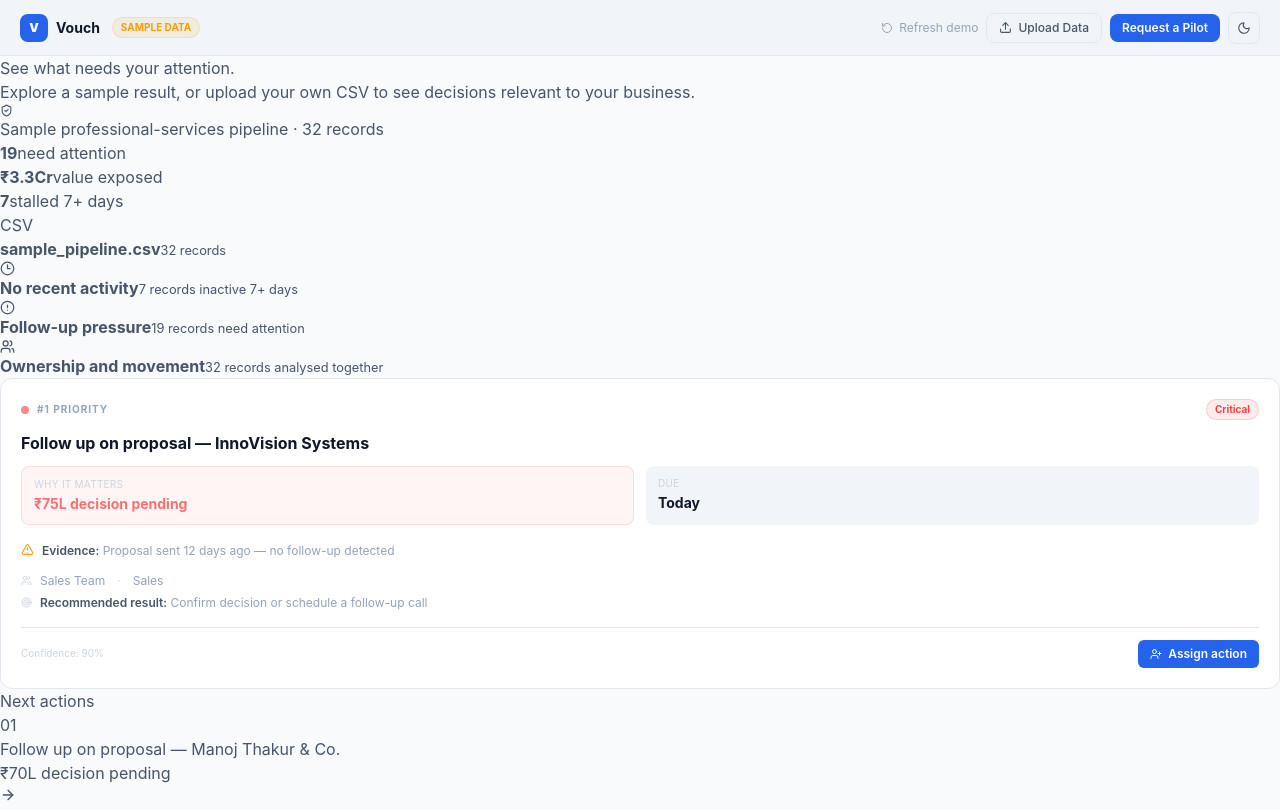
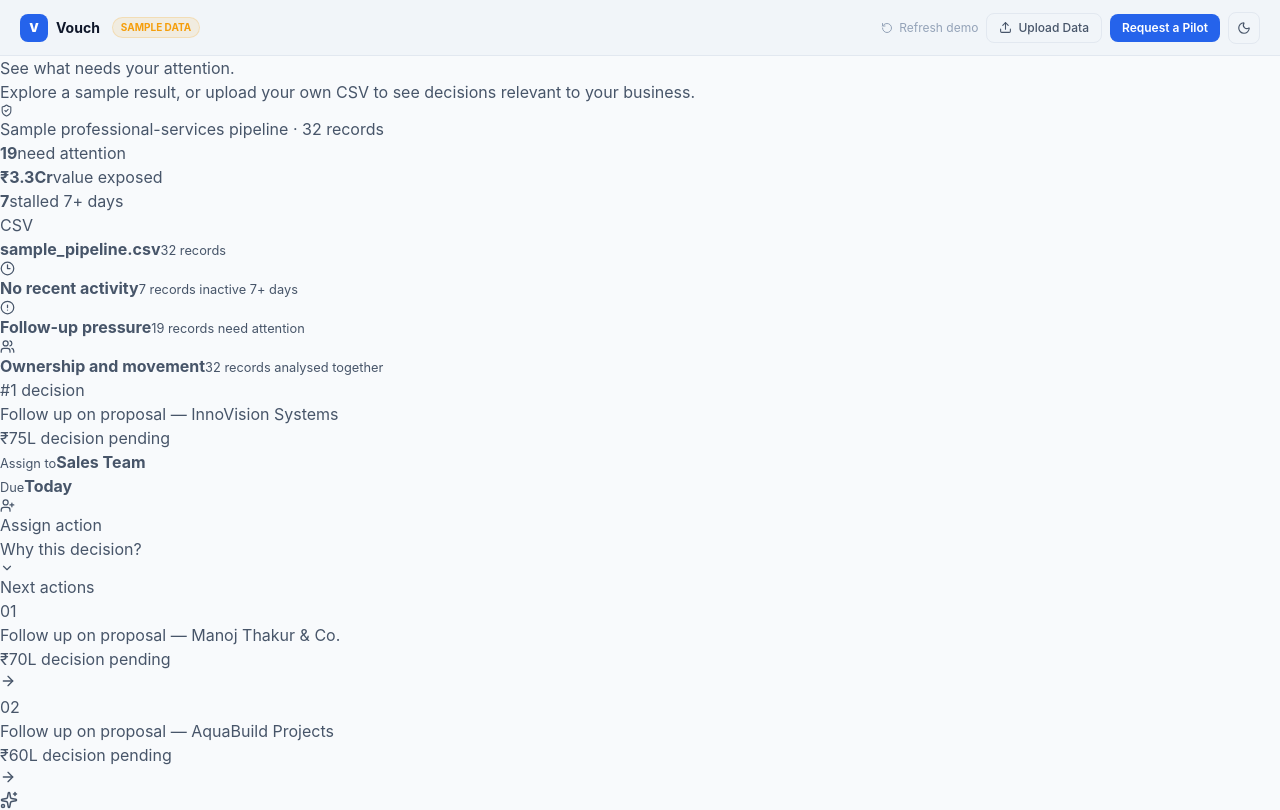
Before and after one commit to shivasricharan/vouchcc, a Next.js app: page / in a window 1280 px wide. Shown: the top 810 px of the page. Built offline with nearby package versions, Linux system fonts and the light colour scheme.

Commit message:
Build immersive decision reveal

```diff
--- a/components/dashboard/PriorityHero.tsx
+++ b/components/dashboard/PriorityHero.tsx
@@ -1,105 +1,29 @@
 'use client';
 
-import { useMemo } from 'react';
+import { useMemo, useState } from 'react';
 import { useDashboard } from '@/context/DashboardContext';
-import { URGENCY_COLORS, URGENCY_LABELS } from '@/lib/actionTypes';
-import { AlertTriangle, CheckCircle2, Play, Target, UserPlus, Users } from 'lucide-react';
+import { CheckCircle2, ChevronDown, Play, UserPlus } from 'lucide-react';
 
-export default function PriorityHero() {
-  const { actions, updateActionStatus } = useDashboard();
-
-  const topAction = useMemo(() => {
-    const active = actions.filter(a => a.status !== 'completed' && a.status !== 'dismissed');
-    const critical = active.filter(a => a.urgency === 'critical');
-    return critical[0] ?? active[0] ?? null;
-  }, [actions]);
-
-  if (!topAction) {
-    return (
-      <div className="bg-th-surface border border-green-500/20 rounded-xl p-5">
-        <div className="flex items-center gap-2 mb-2">
-          <div className="w-2 h-2 rounded-full bg-green-400" />
-          <span className="text-green-500 text-xs font-bold uppercase tracking-wide">Pipeline Healthy</span>
-        </div>
-        <div className="text-th-heading font-bold text-lg mb-1">No critical priorities detected.</div>
-        <p className="text-th-muted text-sm">Your pipeline is in good shape. Keep follow-up intervals under 3 days to maintain momentum.</p>
-      </div>
-    );
-  }
-
-  const urgencyColor = URGENCY_COLORS[topAction.urgency];
-  const urgencyLabel = URGENCY_LABELS[topAction.urgency];
-
-  // Confidence approximation from impactScore
-  const confidence = Math.min(95, 60 + topAction.impactScore * 3);
-
-  return (
-    <div className="bg-th-surface border border-th-border rounded-xl p-5 animate-fade-up">
-      {/* Header */}
-      <div className="flex items-center gap-2 mb-3">
-        <div className="w-2 h-2 rounded-full bg-red-400 animate-pulse" />
-        <span className="text-th-muted text-[10px] font-bold uppercase tracking-widest">#1 Priority</span>
-        <span className={`ml-auto text-[10px] font-bold px-2 py-0.5 rounded-full border ${urgencyColor}`}>
-          {urgencyLabel}
-        </span>
-      </div>
-
-      {/* Title */}
-      <h2 className="text-th-heading font-bold text-base leading-snug mb-3">
-        {topAction.title}
-      </h2>
-
-      {/* Decision basis */}
-      <div className="grid grid-cols-2 gap-3 mb-4">
-        <div className="bg-red-500/5 border border-red-500/15 rounded-lg px-3 py-2.5">
-          <div className="text-th-faint text-[10px] uppercase tracking-wide mb-0.5">Why it matters</div>
-          <div className="text-red-400 font-bold text-sm">{topAction.businessImpact}</div>
-        </div>
-        <div className="bg-th-hover rounded-lg px-3 py-2.5">
-          <div className="text-th-faint text-[10px] uppercase tracking-wide mb-0.5">Due</div>
-          <div className="text-th-heading font-bold text-sm">{topAction.dueDate}</div>
-        </div>
-      </div>
-
-      {/* Evidence */}
-      <div className="flex items-start gap-2 mb-3">
-        <AlertTriangle size={13} className="text-amber-500 shrink-0 mt-0.5" />
-        <p className="text-th-muted text-xs leading-relaxed"><span className="font-semibold text-th-body">Evidence:</span> {topAction.sourceInsight}</p>
-      </div>
-
-      {/* Owner + outcome */}
-      <div className="space-y-1.5 mb-4">
-        <div className="flex items-center gap-2 text-xs">
-          <Users size={11} className="text-th-faint shrink-0" />
-          <span className="text-th-muted">{topAction.owner}</span>
-          <span className="text-th-faint mx-1">·</span>
-          <span className="text-th-muted">{topAction.department}</span>
-        </div>
-        <div className="flex items-center gap-2 text-xs">
-          <Target size={11} className="text-th-faint shrink-0" />
-          <span className="text-th-muted"><span className="font-semibold text-th-body">Recommended result:</span> {topAction.expectedOutcome}</span>
-        </div>
-      </div>
-
-      {/* Decision */}
-      <div className="flex items-center justify-between pt-3 border-t border-th-border">
-        <span className="text-th-faint text-[10px]">Confidence: {confidence}%</span>
-        {topAction.status === 'recommended' && (
-          <button onClick={() => updateActionStatus(topAction.id, 'assigned')} className="flex items-center gap-1.5 rounded-md bg-blue-600 px-3 py-1.5 text-xs font-semibold text-white transition-colors hover:bg-blue-500">
-            <UserPlus size={12} /> Assign action
-          </button>
-        )}
-        {topAction.status === 'assigned' && (
-          <button onClick={() => updateActionStatus(topAction.id, 'in_progress')} className="flex items-center gap-1.5 rounded-md bg-amber-500/15 px-3 py-1.5 text-xs font-semibold text-amber-500 transition-colors hover:bg-amber-500/25">
-            <Play size={12} /> Start action
-          </button>
-        )}
-        {topAction.status === 'in_progress' && (
-          <button onClick={() => updateActionStatus(topAction.id, 'completed')} className="flex items-center gap-1.5 rounded-md bg-green-500/15 px-3 py-1.5 text-xs font-semibold text-green-500 transition-colors hover:bg-green-500/25">
-            <CheckCircle2 size={12} /> Mark complete
-          </button>
-        )}
-      </div>
+export default function PriorityHero(){
+  const {actions,updateActionStatus}=useDashboard();
+  const [why,setWhy]=useState(false);
+  const topAction=useMemo(()=>{
+    const active=actions.filter(a=>!['completed','dismissed'].includes(a.status));
+    return active.find(a=>a.urgency==='critical')??active[0]??null;
+  },[actions]);
+  if(!topAction)return <section className="priority-decision healthy"><span>#1 decision</span><h2>Keep the current follow-up rhythm.</h2><p>No urgent priority was detected in this analysis.</p></section>;
+  const confidence=Math.min(95,60+topAction.impactScore*3);
+  return <section className="priority-wrap">
+    <div className="priority-decision">
+      <span>#1 decision</span>
+      <h2>{topAction.title}</h2>
+      <p className="priority-impact">{topAction.businessImpact}</p>
+      <div className="priority-meta"><div><small>Assign to</small><b>{topAction.owner}</b></div><div><small>Due</small><b>{topAction.dueDate}</b></div></div>
+      {topAction.status==='recommended'&&<button className="priority-action" onClick={()=>updateActionStatus(topAction.id,'assigned')}><UserPlus size={15}/>Assign action</button>}
+      {topAction.status==='assigned'&&<button className="priority-action" onClick={()=>updateActionStatus(topAction.id,'in_progress')}><Play size={15}/>Start action</button>}
+      {topAction.status==='in_progress'&&<button className="priority-action complete" onClick={()=>updateActionStatus(topAction.id,'completed')}><CheckCircle2 size={15}/>Mark complete</button>}
     </div>
-  );
+    <button className="why-decision" onClick={()=>setWhy(v=>!v)} aria-expanded={why}>Why this decision? <ChevronDown size={14} className={why?'rotate-180':''}/></button>
+    {why&&<div className="decision-evidence"><p><b>Evidence:</b> {topAction.sourceInsight}</p><p><b>Expected result:</b> {topAction.expectedOutcome}</p><span>{confidence}% confidence from the available mapped fields</span></div>}
+  </section>;
 }
```
